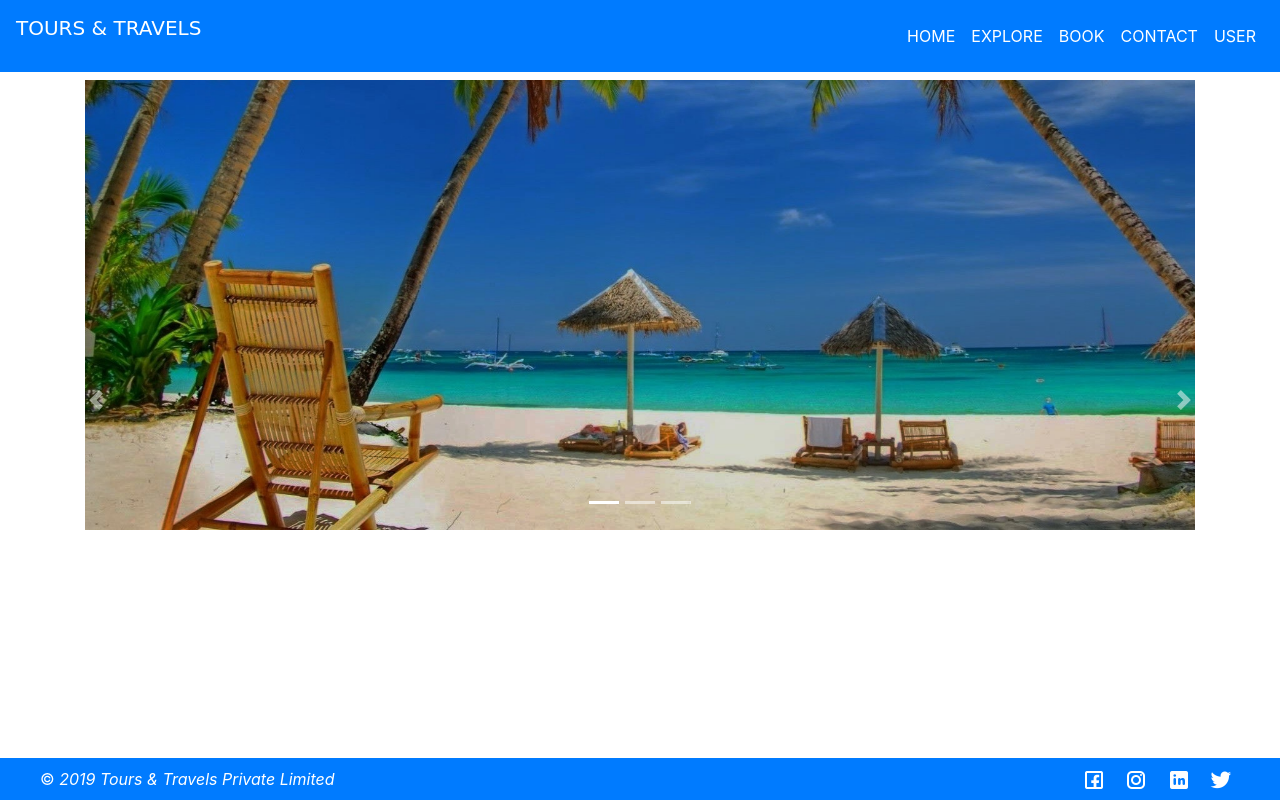
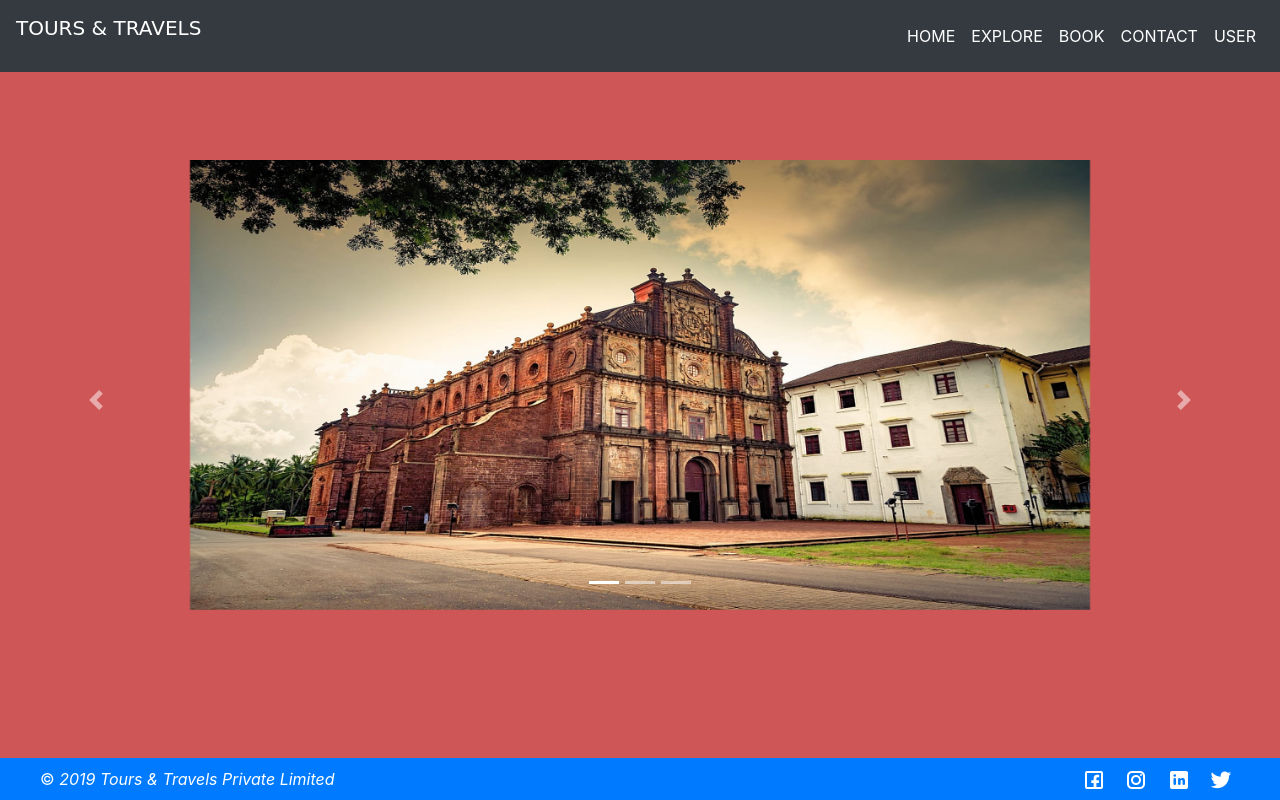
Before and after one commit to Namav404/TravelsToursManagementSystem, a PHP site: page / in a window 1280 px wide. Run offline with PHP 8.4, Linux system fonts and the light colour scheme; the visitor is signed in with stand-in values (Sample User, id 1); data that the repository does not hold is empty.

Commit message:
committing changes

```diff
--- a/css/style.css
+++ b/css/style.css
@@ -81,6 +81,9 @@ hr {
 }
 .caro {
     margin-top: 5em;
+
+    border-radius: 20px;
+
 }
 .bgimg1 {
     background: url(../img/bg.jpg);
--- a/index.php
+++ b/index.php
@@ -13,10 +13,22 @@
     <script src="js/bootstrap.min.js"></script>
     <script src="jquery/popper.min.js"></script>
     <script src="jquery/jquery.min.js"></script>
+    <style>
+        body{
+            background-color: rgb(207, 86, 86);
+            padding: 5em;
+
+        }
+
+
+    </style>
 </head>
 
 <body>
+
+
     <?php include("navbar.php"); ?>
+
     <div class="container caro text-center">
         <div id="demo" class="carousel slide" data-ride="carousel">
             <!-- Indicators -->
@@ -27,29 +39,34 @@
             </ul>
             <!-- The slideshow -->
             <div class="carousel-inner">
-                <div class="carousel-item active">
-                    <img src="img/dd1 (2).jpg" height="450" width="1200" alt="Los Angeles">
+
+                <div class="carousel-item ">
+                    <img src="img/dd1 (2).jpg" height="450" width="900" alt="Los Angeles">
                 </div>
                 <div class="carousel-item">
-                    <img src="img/imc.jpg" height="450" width="800" alt="Chicago">
+                    <img src="img/imc.jpg" height="450" width="900" alt="Chicago">
+                </div>
+                <div class="carousel-item ">
+                    <img src="img/three.jpg" height="450" width="900" alt="New York">
+                </div>
+                <div class="carousel-item active">
+                    <img src="img/bom.jpg" height="450" width="900" alt="New York">
                 </div>
                 <div class="carousel-item">
-                    <img src="img/dd1 (2).jpg" height="450" width="1200" alt="New York">
+                    <img src="img/ds.jpg" height="450" width="900" alt="New York">
                 </div>
                 <div class="carousel-item">
-                    <img src="img/dd1 (2).jpg" height="450" width="1200" alt="New York">
+                    <img src="img/mant.jpg" height="450" width="900" alt="New York">
                 </div>
                 <div class="carousel-item">
-                    <img src="img/ds.jpg" height="450" width="800" alt="New York">
-                </div>
-                <div class="carousel-item">
-                    <img src="img/dd1 (2).jpg" height="450" width="1200" alt="New York">
+                    <img src="img/butt.jpg" height="450" width="900" alt="New York">
                 </div>
             </div>
             <div class="carousel-item">
-                <img src="img/dd1 (2).jpg" height="450" width="1200" alt="New York">
+                <img src="img/butt.jpg" height="450" width="900" alt="New York">
             </div>
         </div>
+
         <!-- Left and right controls -->
         <a class="carousel-control-prev" href="#demo" data-slide="prev">
             <span class="carousel-control-prev-icon"></span>
@@ -58,6 +75,8 @@
             <span class="carousel-control-next-icon"></span>
         </a>
     </div>
+
+
 </body>
 
 </html>
--- a/navbar.php
+++ b/navbar.php
@@ -2,7 +2,7 @@
 <head>
     <script src="js/bootstrap.min.js"></script>
 </head>
-<nav class="navbar fixed-top navbar-expand-sm navbar-dark bg-primary">
+<nav class="navbar fixed-top navbar-expand-sm navbar-dark bg-dark">
     <p class="navbar-brand">TOURS & TRAVELS</p>
     <button class="navbar-toggler" type="button" data-toggle="collapse" data-target="#myNavbar">
         <span class="navbar-toggler-icon"></span>
```
Also changed, not shown: img/bom.jpg (added), img/butt.jpg (added), img/mant.jpg (added), img/three.jpg (added).
